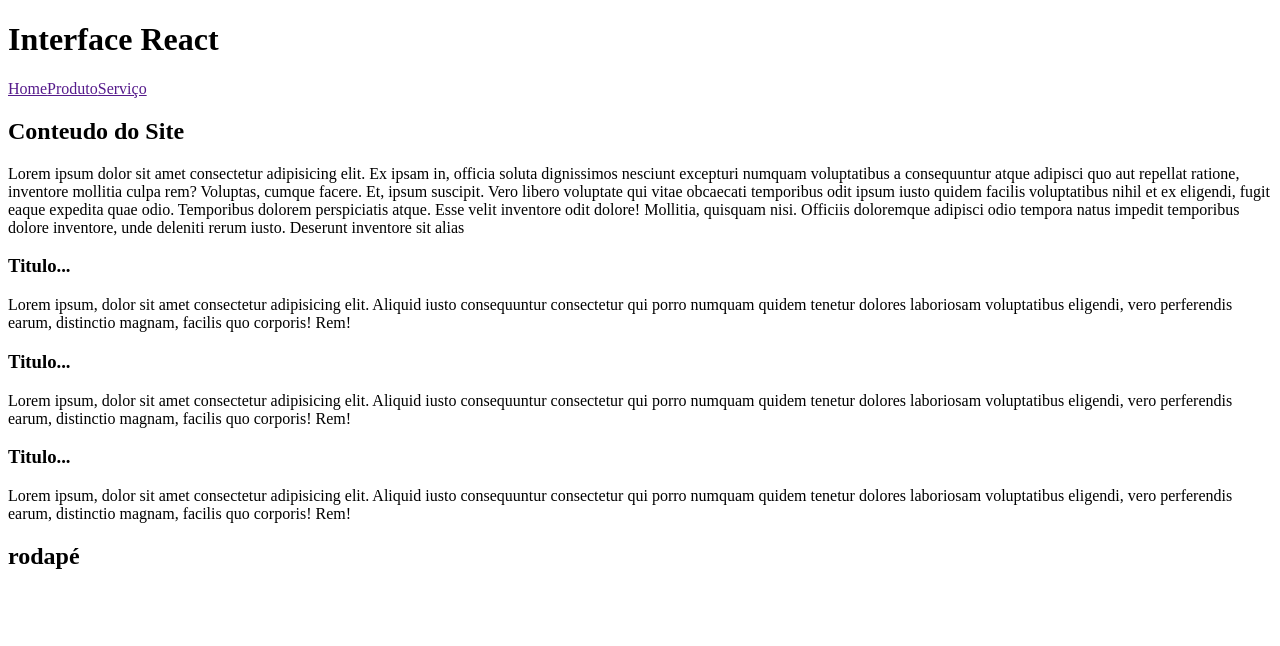
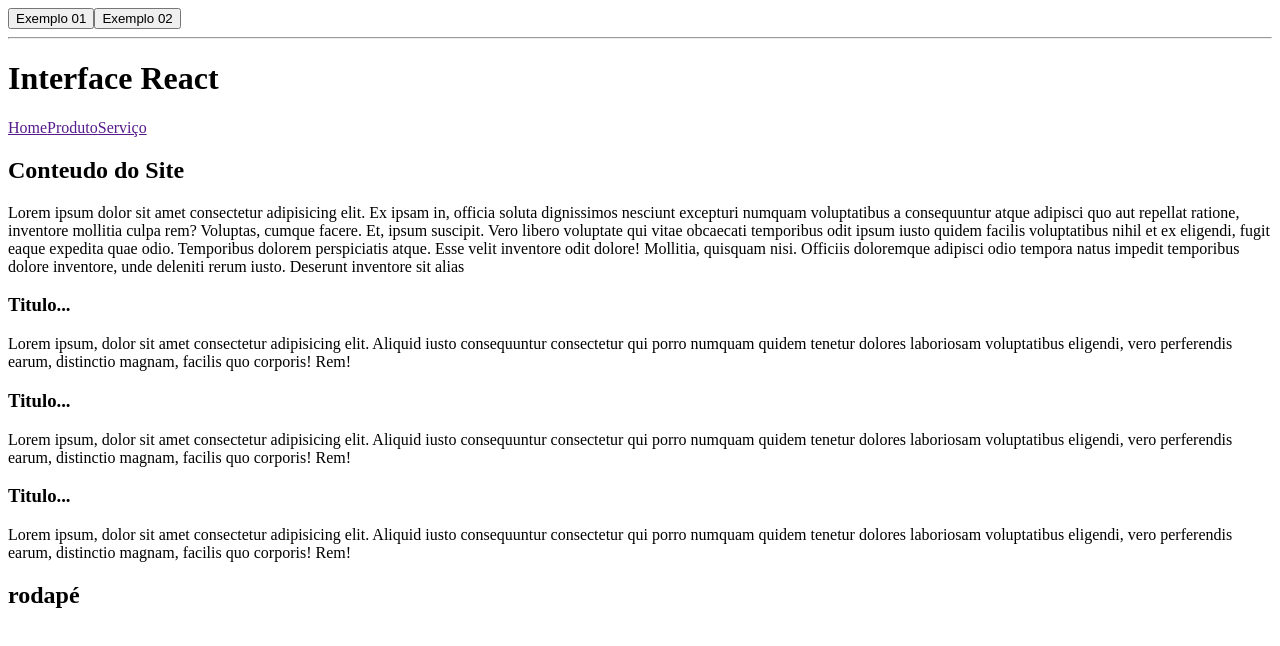
Before and after one commit to R0drigo-Pedroso/meu-app, a React (Create React App) app: page / in a window 1280 px wide. Shown: the top 646 px of the page. Built offline with nearby package versions, Linux system fonts and the light colour scheme.

Commit message:
eventos ao click

```diff
--- a/src/App.jsx
+++ b/src/App.jsx
@@ -1,6 +1,6 @@
-import { Cabecalho } from "./components/layout/cabecalho";
-import { Conteudo } from "./components/layout/conteudo";
-import { Rodape } from "./components/layout/rodape";
+import Cabecalho from "./components/layout/cabecalho";
+import Conteudo from "./components/layout/conteudo";
+import Rodape from "./components/layout/rodape";
 
 const App = () => {
   return (
--- a/src/components/artigo.jsx
+++ b/src/components/artigo.jsx
@@ -12,4 +12,4 @@ const Artigo = () => {
   );
 };
 
-export { Artigo };
+export default Artigo;
--- a/src/components/layout/cabecalho.jsx
+++ b/src/components/layout/cabecalho.jsx
@@ -1,8 +1,17 @@
-import { Menu } from "../menu";
+import Menu from "../menu";
 
 const Cabecalho = () => {
+  const exemplo02 = () => {
+    console.log("exemplo02");
+  };
   return (
     <header>
+      <button onClick={() => console.log("exemplo01")}>Exemplo 01</button>
+
+      <button onClick={exemplo02}>Exemplo 02</button>
+
+      <hr />
+
       <h1>Interface React</h1>
 
       <Menu />
@@ -11,4 +20,4 @@ const Cabecalho = () => {
 };
 
 // export default Cabecalho;
-export { Cabecalho };
+export default Cabecalho;
--- a/src/components/layout/conteudo.jsx
+++ b/src/components/layout/conteudo.jsx
@@ -1,4 +1,4 @@
-import { Artigo } from "../artigo";
+import Artigo from "../artigo";
 
 const Conteudo = () => {
   return (
@@ -28,4 +28,4 @@ const Conteudo = () => {
 };
 
 // export default Conteudo;
-export { Conteudo };
+export default Conteudo;
--- a/src/components/layout/rodape.jsx
+++ b/src/components/layout/rodape.jsx
@@ -7,4 +7,4 @@ const Rodape = () => {
 };
 
 // export default Rodape;
-export { Rodape };
+export default Rodape;
--- a/src/components/menu.jsx
+++ b/src/components/menu.jsx
@@ -8,4 +8,4 @@ const Menu = () => {
   );
 };
 
-export { Menu };
+export default Menu;
```
